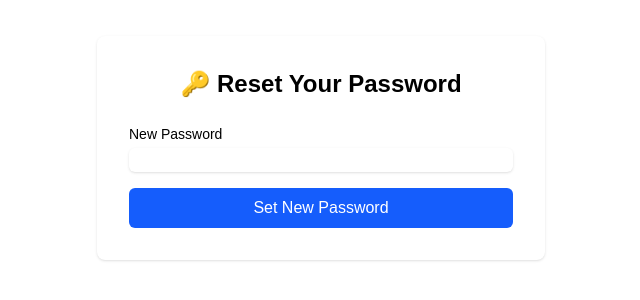
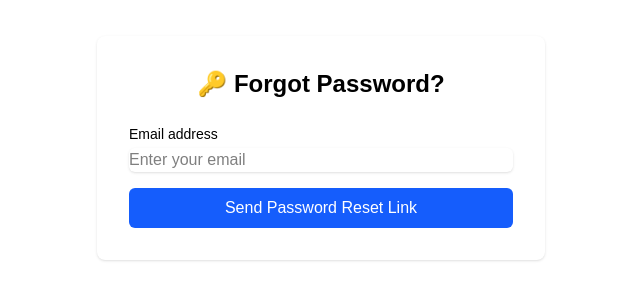
Before and after one commit to Mosti-93/keymatic-advanced-netlify, a Next.js app: page /reset-password in a window 1280 px wide. Shown: the part 252-552 px from the top of the page, without its empty margins (319-959 px from the left). Built offline with nearby package versions, Linux system fonts and the light colour scheme.

Commit message:
forget password added to fix Netlify build

```diff
--- a/src/app/login/page.js
+++ b/src/app/login/page.js
@@ -13,7 +13,6 @@ export default function LoginPage() {
     e.preventDefault();
     setError("");
     try {
-      // 1. Try login
       const { error: loginError } = await supabase.auth.signInWithPassword({ email, password });
       if (loginError) {
         setError(
@@ -25,20 +24,17 @@ export default function LoginPage() {
         return;
       }
 
-      // 2. Get user
       const { data: { user } } = await supabase.auth.getUser();
       if (!user) {
         setError("Unexpected error: user not found");
         return;
       }
 
-      // 3. (Optional) Mirror last_login
       await supabase
         .from('users')
         .update({ last_login: user.last_sign_in_at })
         .eq('id', user.id);
 
-      // 4. Get role
       const { data: profile, error: profileError } = await supabase
         .from('users')
         .select('role')
@@ -56,7 +52,6 @@ export default function LoginPage() {
         return;
       }
 
-      // 5. Store in localStorage and redirect
       localStorage.setItem("role", role);
       localStorage.setItem("userId", user.id);
 
@@ -105,9 +100,18 @@ export default function LoginPage() {
               required
             />
           </div>
-          <button type="submit" className="w-full px-4 py-2 bg-blue-600 text-white rounded-md hover:bg-blue-700 transition">Login</button>
+          <button type="submit" className="w-full px-4 py-2 bg-blue-600 text-white rounded-md hover:bg-blue-700 transition">
+            Login
+          </button>
           {error && <div className="text-red-600 text-center">{error}</div>}
         </form>
+        {/* Forgot password link */}
+        <p className="mt-2 text-sm text-center">
+          <a href="/reset-password" className="text-blue-600 hover:underline">
+            Forgot your password?
+          </a>
+        </p>
+        {/* Signup link */}
         <p className="mt-4 text-sm text-gray-500 text-center">
           Don&apos;t have an account?{" "}
           <a href="/signup" className="text-blue-600 hover:underline">
--- a/src/app/reset-password/page.js
+++ b/src/app/reset-password/page.js
@@ -1,44 +1,59 @@
 'use client';
 import { useState } from "react";
-import { useRouter } from "next/navigation";
 import { supabase } from "@/utils/supabaseClient";
 
-export default function ResetPasswordPage() {
-  const router = useRouter();
-  const [password, setPassword] = useState("");
+export default function ForgotPasswordPage() {
+  const [email, setEmail] = useState("");
   const [message, setMessage] = useState("");
   const [submitting, setSubmitting] = useState(false);
 
-  const handleReset = async (e) => {
+  const handleForgot = async (e) => {
     e.preventDefault();
     setMessage("");
     setSubmitting(true);
 
-    const { data, error } = await supabase.auth.updateUser({ password });
+    // Step 1: Check if email exists in users table
+    const { data: user, error: userError } = await supabase
+      .from("users")
+      .select("id")
+      .eq("email", email)
+      .single();
+
+    if (userError || !user) {
+      setMessage("This email is not registered.");
+      setSubmitting(false);
+      return;
+    }
+
+    // Step 2: Send the password reset email
+    const { error } = await supabase.auth.resetPasswordForEmail(email, {
+      redirectTo: `${window.location.origin}/reset-password`,
+    });
 
     if (error) {
-      setMessage("Failed to update password: " + error.message);
+      setMessage("Failed to send password reset email: " + error.message);
     } else {
-      setMessage("Password updated! You can now login with your new password.");
-      setTimeout(() => router.push("/login"), 2000);
+      setMessage(
+        "A password reset link has been sent. Please check your email."
+      );
     }
     setSubmitting(false);
   };
 
   return (
-    <div className="min-h-screen flex items-center justify-center bg-white text-black">
+    <div className="min-h-screen flex items-center justify-center bg-white">
       <div className="bg-white shadow rounded-lg p-8 max-w-md w-full text-black">
-        <h1 className="text-2xl font-bold text-center mb-6 text-black">🔑 Reset Your Password</h1>
-        <form onSubmit={handleReset} className="space-y-4">
+        <h1 className="text-2xl font-bold text-center mb-6">🔑 Forgot Password?</h1>
+        <form onSubmit={handleForgot} className="space-y-4">
           <div>
-            <label className="block text-sm font-medium text-black">New Password</label>
+            <label className="block text-sm font-medium">Email address</label>
             <input
-              type="password"
-              value={password}
-              onChange={e => setPassword(e.target.value)}
-              className="mt-1 block w-full rounded-md border-gray-300 shadow-sm text-black"
+              type="email"
+              value={email}
+              onChange={e => setEmail(e.target.value)}
+              placeholder="Enter your email"
+              className="mt-1 block w-full rounded-md border-gray-300 shadow-sm"
               required
-              minLength={6}
             />
           </div>
           <button
@@ -46,10 +61,10 @@ export default function ResetPasswordPage() {
             disabled={submitting}
             className="w-full px-4 py-2 bg-blue-600 text-white rounded-md hover:bg-blue-700 transition"
           >
-            {submitting ? "Resetting..." : "Set New Password"}
+            {submitting ? "Sending..." : "Send Password Reset Link"}
           </button>
         </form>
-        {message && <div className="text-center mt-4 text-black">{message}</div>}
+        {message && <div className="text-center mt-4">{message}</div>}
       </div>
     </div>
   );
```
